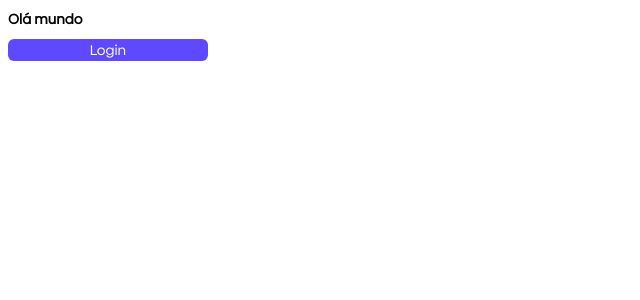
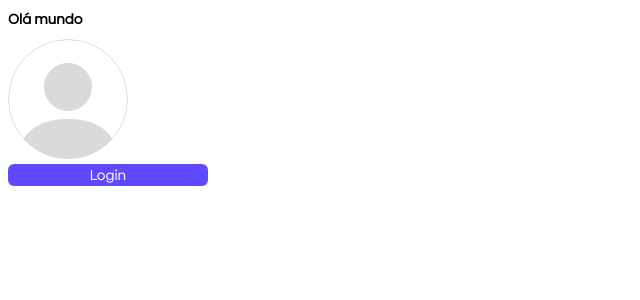
Before and after one commit to jotapemr/Devagram-react, a Next.js app: page / in a window 1280 px wide. Shown: the top 300 px of the page, without its empty margins (0-640 px from the left). Built offline with nearby package versions, Linux system fonts and the light colour scheme.

Commit message:
componente avatar

```diff
--- /dev/null
+++ b/componentes/avatar/index.js
@@ -0,0 +1,18 @@
+import avatarImg from '../../public/imagens/avatar.svg';
+
+export default function Avatar({ src }) {
+    const getAvatar = () => {
+        if (src && src !== 'undefined') {
+            return src;
+        }
+
+        return avatarImg.src;
+    }
+    return (
+        <img
+            src={getAvatar()}
+            alt='Avatar'
+            className='avatar'
+        />
+    );
+}
--- a/pages/index.js
+++ b/pages/index.js
@@ -1,5 +1,6 @@
 import Head from 'next/head'
 import Image from 'next/image'
+import Avatar from '../componentes/avatar'
 import Botao from '../componentes/botao'
 
 export default function Home() {
@@ -7,6 +8,7 @@
     <>
     <h1>Olá mundo</h1>
     <div style={{width:200}}>
+      <Avatar/>
       <Botao texto={'Login'} cor='primaria' manipularClique={() => console.log('Botão clicado')}/>
     </div>
     </>
--- a/styles/globals.scss
+++ b/styles/globals.scss
@@ -5,5 +5,10 @@
   font-size: 14px;
 }
 
+.avatar {
+  border-radius: 50%;
+  object-fit: cover;
+}
+
 @import '../public/fonts/fonts.scss';
 @import '../componentes/botao/botao.scss';
```
Also changed, not shown: public/imagens/avatar.svg (added).
